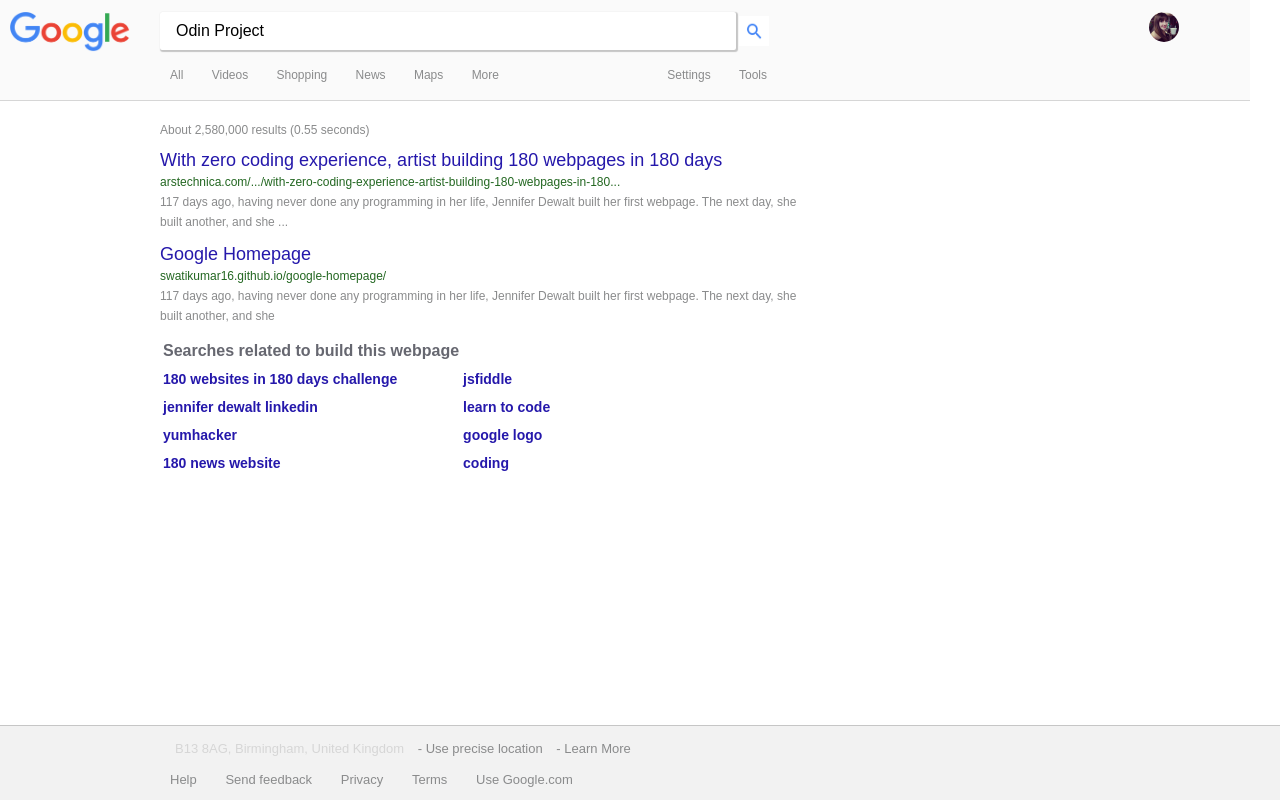
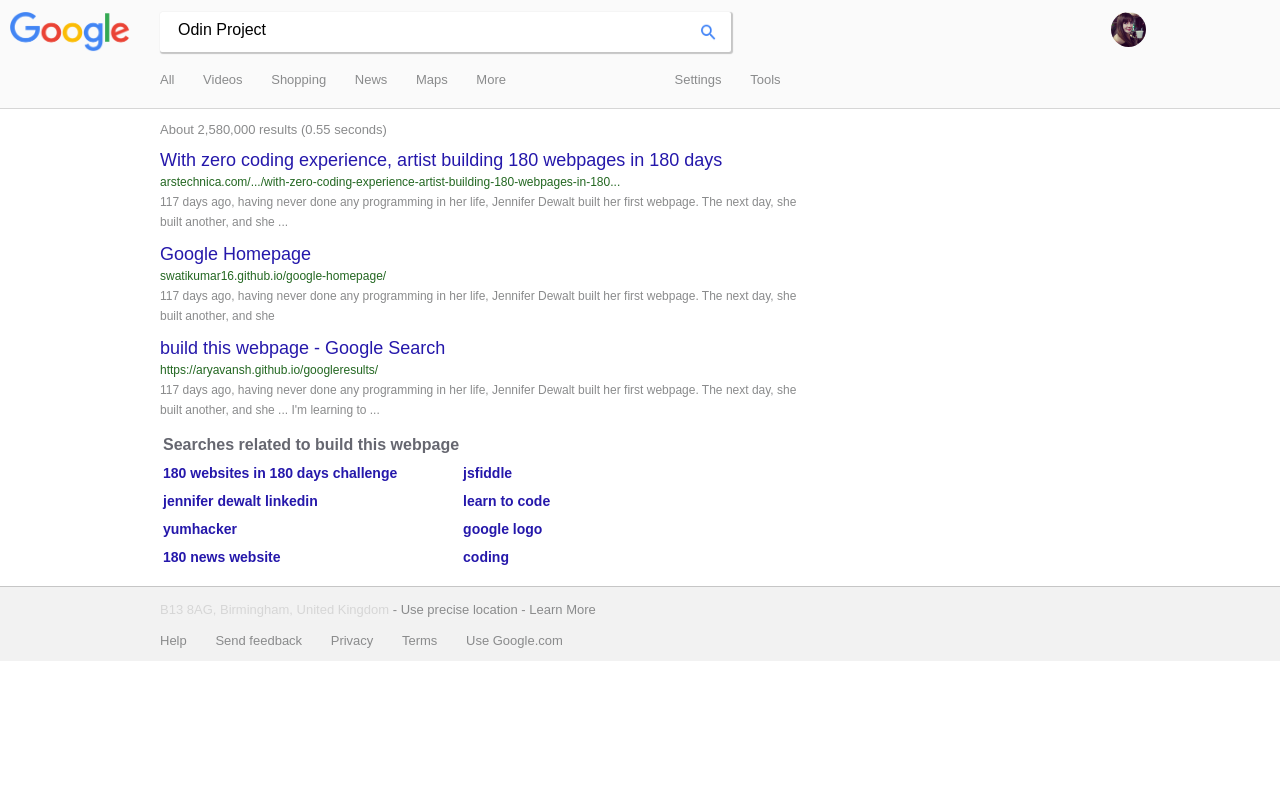
Before and after one commit to bethrath/google-search, a plain HTML site: page index.html in a window 1280 px wide. Shown: the top 800 px of the page. Drawn offline with Linux system fonts and the light colour scheme.

Commit message:
everything minus the extra page links

```diff
--- a/index.html
+++ b/index.html
@@ -13,14 +13,14 @@
 
 		<div class="header">
 		<ul>
-			<li class="navigation" ><a class="logo" href="http:/www.google.com"><img class="logo" src="google-logo.png" alt="logo"></a></li>
-			<li class="navigation" >
-				<form>
-					<input class="search" type="text" value="Odin Project">
-					<input id="magnify" type="image"  src="magnifying-glass.png" alt="Submit Form" value="submit">
+			<li class="navigation"><a class="logo" href="http:/www.google.com"><img class="logo" src="google-logo.png" alt="logo"></a></li>
+			<li class="navigation">
+				<form class="search">
+					<input class="searchbar" type="text" value="Odin Project">
+					<input class="button" id="magnify" type="image"  src="magnifying-glass.png" alt="Submit Form" value="submit">
 				</form>
 			</li>
-			<li class="navigation" ><a class="me" href="http:/www.facebook.com"><img id="me" src="fringe.jpg" alt="beth"></a></li>
+			<li class="navigation"><a class="me" href="http:/www.facebook.com"><img id="me" src="fringe.jpg" alt="beth"></a></li>
 		</ul>
 		<ul class="nav">
 			<li class="navlinks"><a class="hlinks" href="http:/www.facebook.com">All</a></li>
@@ -49,7 +49,12 @@
 				<span class="resultdate">117 days ago, having never done any programming in her life, Jennifer Dewalt built her first webpage. The next day, she built another, and she</span>
 			</div>
 			</p>
-
+			<div class="result3">
+				<span class="resulthead"><a class="resulthead" href="http://www.google.com">build this webpage - Google Search</a></span><br>
+				<span class="resultlink">https://aryavansh.github.io/googleresults/</span><br>
+				<span class="resultdate">117 days ago, having never done any programming in her life, Jennifer Dewalt built her first webpage. The next day, she built another, and she ... I'm learning to ...</span>
+			</div>
+			<p>
 			<table class="relatedsearches"><th>Searches related to build this webpage</th>
 				<tr>
 					<th><a class="searchlink" href="http://www.google.com">180 websites in 180 days challenge</a></th>
@@ -68,8 +73,7 @@
 					<th colspan="2"><a class="searchlink" href="http://www.google.com">coding</a></th>
 				</tr>
 			</table>
-
-
+			</p>
 		</div>
 
 		<div class="footer">
--- a/search.css
+++ b/search.css
@@ -5,12 +5,16 @@
 	margin: 0;
 }
 
+html { overflow-y: scroll; }
+
 a:hover {
 	cursor: pointer;
 }
 
 .logo {
 	height: 40px; width: 120px;
+	vertical-align: middle;
+	margin-left: -15px;
 }
 
 .me {
@@ -18,14 +22,13 @@
 }
 
 #me {
-	width:30px;
-	height:30px;
+	width:35px;
+	height:35px;
 	border-radius: 100px;
 }
 
 #magnify {
 	height: 30px; width: 30px;
-	position:relative;
 	vertical-align: middle;
 }
 
@@ -40,15 +43,19 @@
 
 .search {
     width: 550px;
-    padding: 10px;
+    padding: 5px;
 	padding-left: 16px;
-	font-size: 16px;
 	border-radius: 2px;
  	box-shadow: 1px 1px 1px 1px #c5c5c5;
- 	border:0px solid #8a8b8c;
  	vertical-align: middle;
  	background-color: white;
 }
+
+.searchbar {
+	width: 510px;
+	border:0px solid;
+	font-size: 16px;
+ }
 
 .search:focus {outline:0;}
 
@@ -68,14 +75,14 @@
 }
 
 .header {
-	margin: 0 0 0 -30px;
+	margin: auto;
 	background-color: #fafafa;
 	width: 100%;
 	color: #666770;
     border-bottom: 1px solid #D6D6D6;
     display: block;
     position: absolute;
-    float: left;
+    z-index: 10;
 }
 
 .navigation {
@@ -86,19 +93,16 @@
 }
 
 .nav {
-	margin: auto;
- 	display: inline;
- 	position: relative;
- 	float: left;
- 	padding: 10px;
+	padding-left: 160px;
+	float: left;
+	font-size: 13px;
 
 }
 .navlinks {
  	margin: 0 auto;
+ 	display: inline;
  	list-style-type: none;
- 	display: inline;
  	padding-right:25px;
- 	position: relative;
  	line-height: 30px;
 }
 
@@ -107,19 +111,18 @@
 	width: 100%;
 	color: #666770;
 	font-size: 13px;
-	padding-left: 130px;
+	padding-left: 120px;
 	bottom: 0;
     border-top: 1px solid #c6c6c6;
     margin: 0 auto;
     display:block;
     clear:both;
-    position: absolute;
+    position: relative;
     float: left;
 }
 
 .hfooter-list {
  	display: inline;
- 	padding:5px;
  	line-height:20px;
  	position: relative;
  	color: #8a8b8c;
@@ -143,7 +146,6 @@
 	width: 100%;
 	margin: 0 auto;
 	position: relative;
-	clear:both;
  	display: block;
  	float: left;
  	line-height: 20px;
@@ -153,6 +155,7 @@
 .number {
 	color: #8a8b8c;
 	padding: 10px 10px 10px 0;
+	font-size: 13px;
 }
 .resulthead {
 	font-size: 18px;
```
